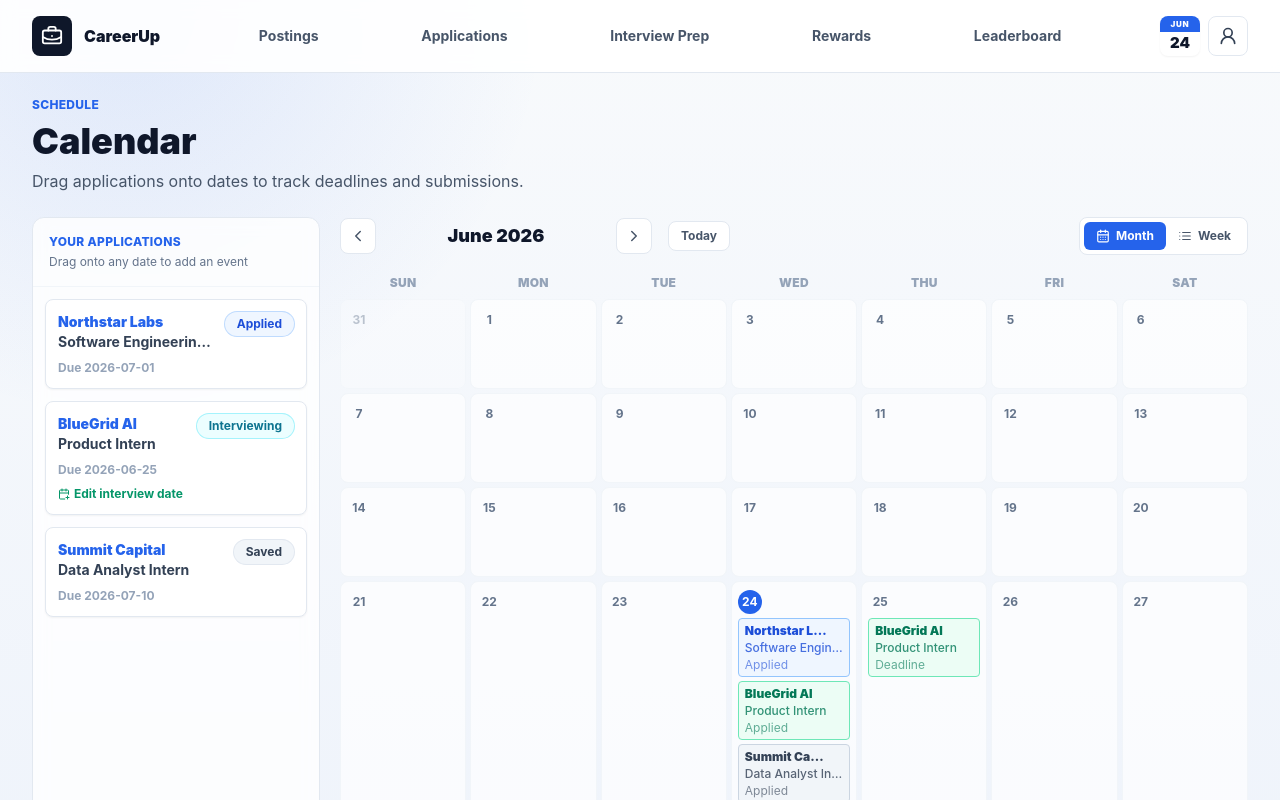
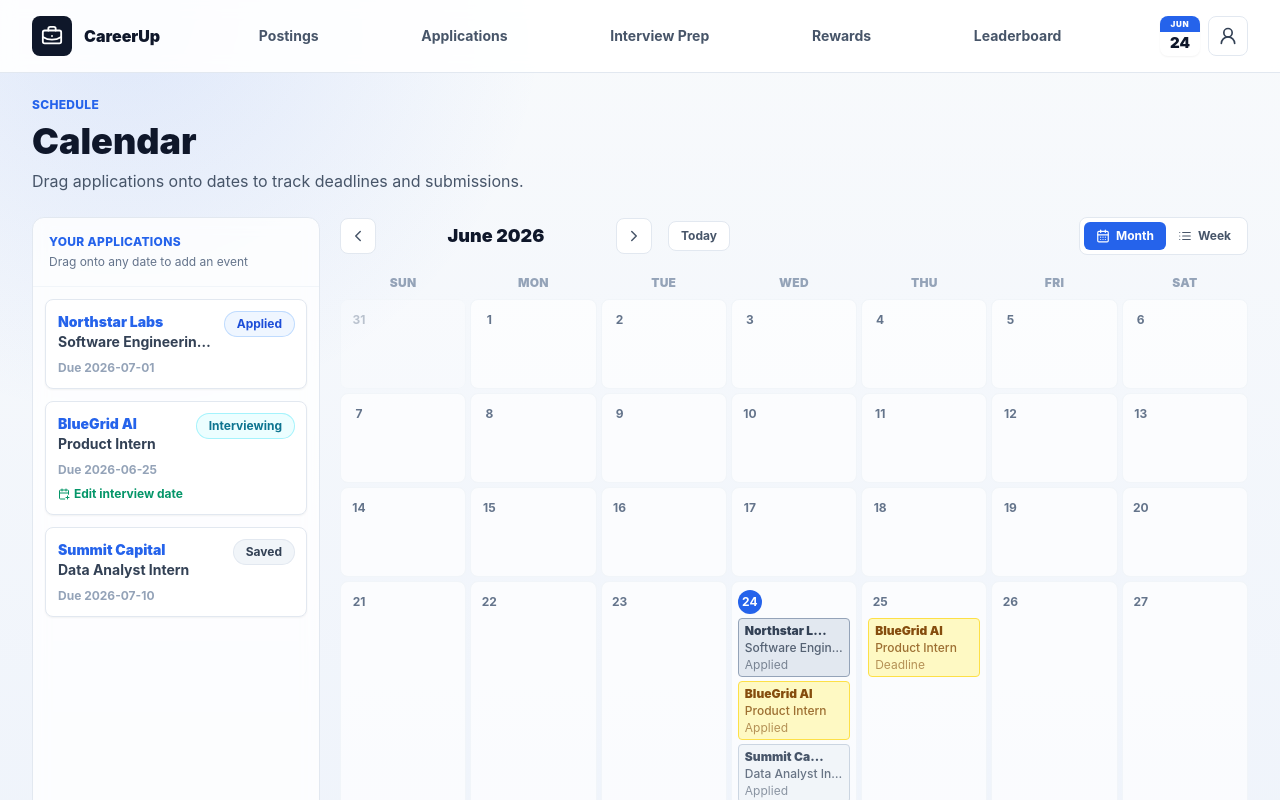
Before and after one commit to Varun-gull/CareerUp, a Next.js app: page /calendar in a window 1280 px wide. Shown: the top 800 px of the page. Built offline with nearby package versions, Linux system fonts and the light colour scheme; no server answers.

Commit message:
Update calendar event colors: applied=grey, interviewing=yellow, offer=green
Co-Authored-By: Claude Sonnet 4.6 <noreply@anthropic.com>

```diff
--- a/components/CalendarView.tsx
+++ b/components/CalendarView.tsx
@@ -13,10 +13,10 @@ import type { Application, CalendarEvent } from "@/lib/types";
 type View = "month" | "week";
 
 const STATUS_COLORS: Record<string, string> = {
-  saved: "bg-slate-100 text-slate-700 border-slate-300",
-  applied: "bg-blue-50 text-blue-700 border-blue-300",
-  interviewing: "bg-emerald-50 text-emerald-700 border-emerald-300",
-  offer: "bg-amber-50 text-amber-700 border-amber-300",
+  saved: "bg-slate-100 text-slate-600 border-slate-300",
+  applied: "bg-slate-200 text-slate-700 border-slate-400",
+  interviewing: "bg-yellow-100 text-yellow-800 border-yellow-300",
+  offer: "bg-green-100 text-green-800 border-green-300",
   rejected: "bg-red-50 text-red-600 border-red-200",
 };
 
```
